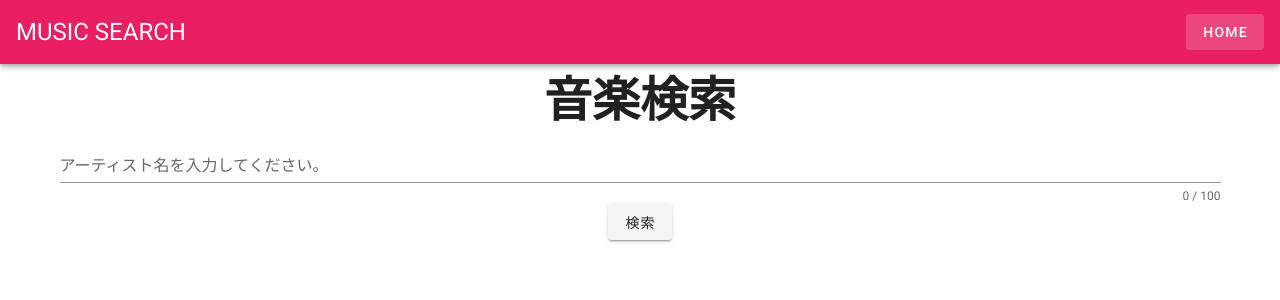
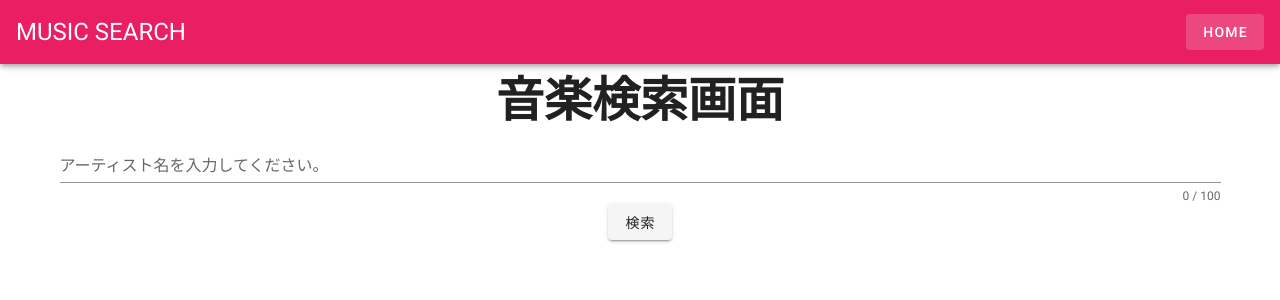
Before and after one commit to haruocode/music_search, a Vue app: page / in a window 1280 px wide. Shown: the top 300 px of the page. Built offline with nearby package versions, Linux system fonts and the light colour scheme.

Commit message:
画面という文言を追加

```diff
--- a/src/views/Home.vue
+++ b/src/views/Home.vue
@@ -6,7 +6,7 @@
     >
       <v-flex mb-4>
         <h1 class="display-2 font-weight-bold mb-3">
-          音楽検索
+          音楽検索画面
         </h1>
         <v-text-field
             v-model="keyword"
```
